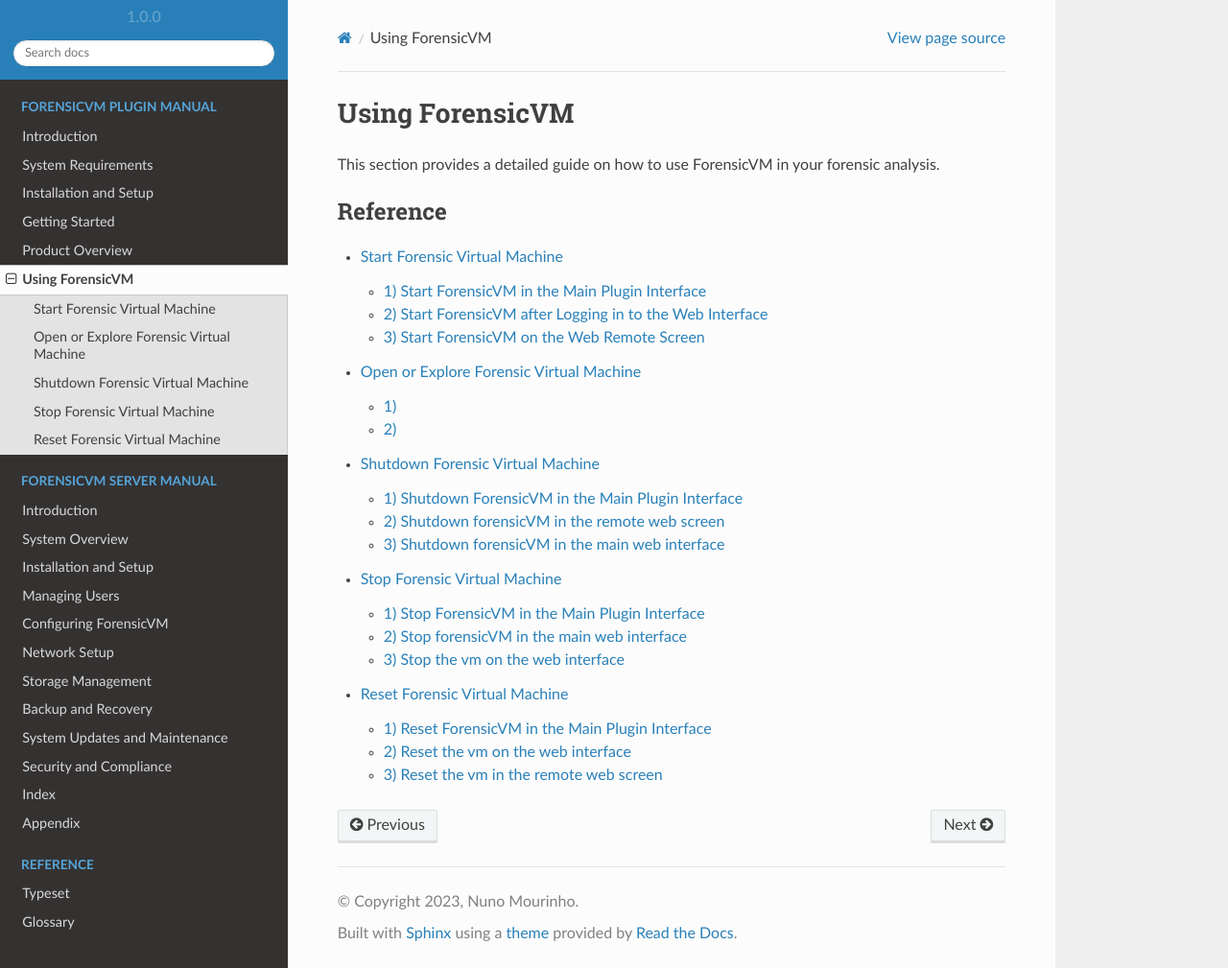
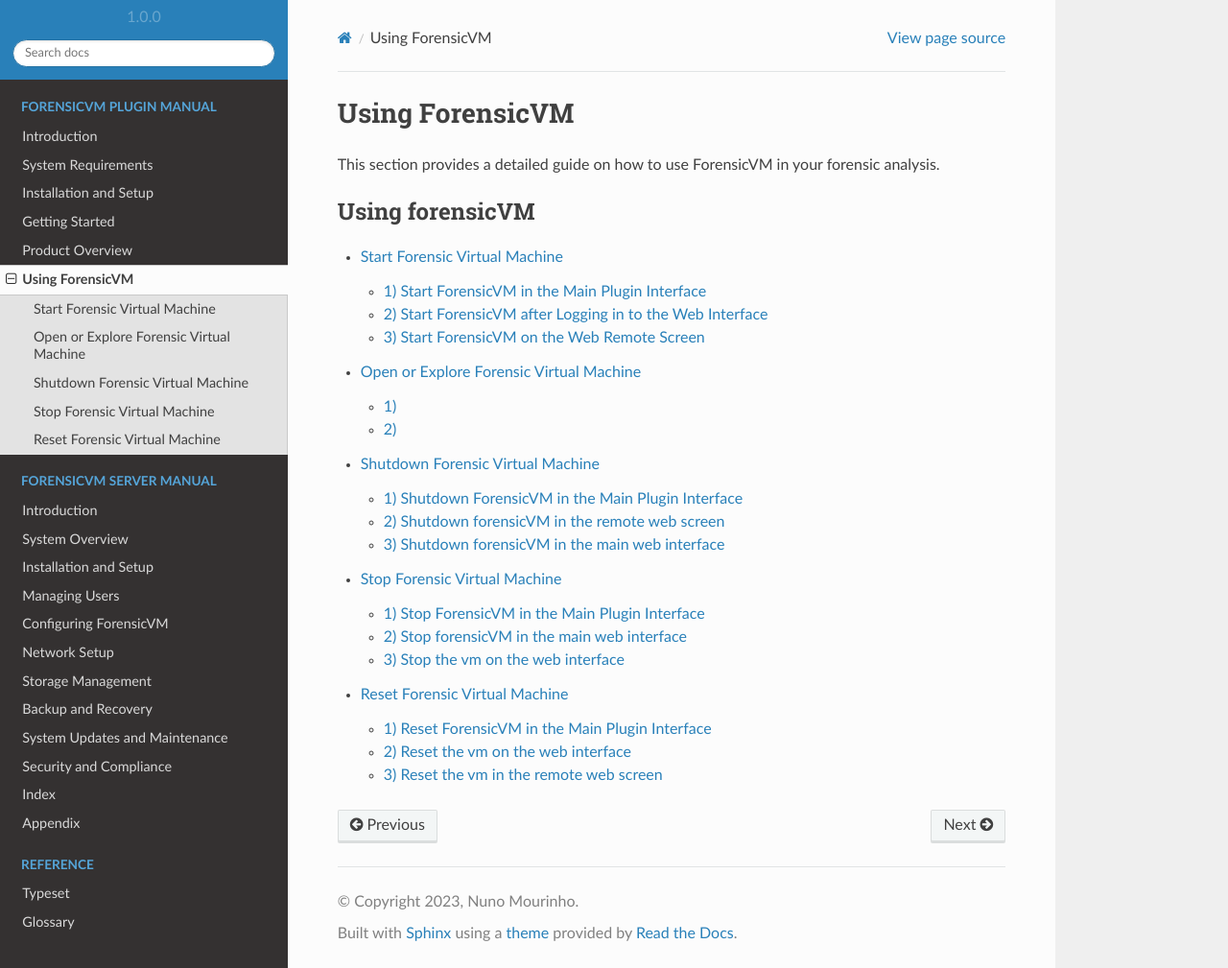
Before and after one commit to nunomourinho/ForensicVMServerAndClientDocs, a Sphinx documentation site: the page built from docs/user/using_forensicvm.rst, in a window 1280 px wide and 1009 px high. Shown: the whole window at 96% size. Built offline with Sphinx 7.4.7 and the Read the Docs theme 2.0.0, drawn with Linux system fonts in a browser that asks for light colours; pages that are not in the unit, such as notebooks, are missing from menus.

Commit message:
Update using_forensicvm.rst

```diff
--- a/docs/user/using_forensicvm.rst
+++ b/docs/user/using_forensicvm.rst
@@ -6,7 +6,7 @@
 
 .. toctree::
    :maxdepth: 3
-   :caption: Reference
+   :caption: Using forensicVM
 
    Start Forensic Virtual Machine <start_vm>
       Learn how to initiate the forensicVM through various methods, whether from the main plugin interface, web interface, or web remote screen.
```
